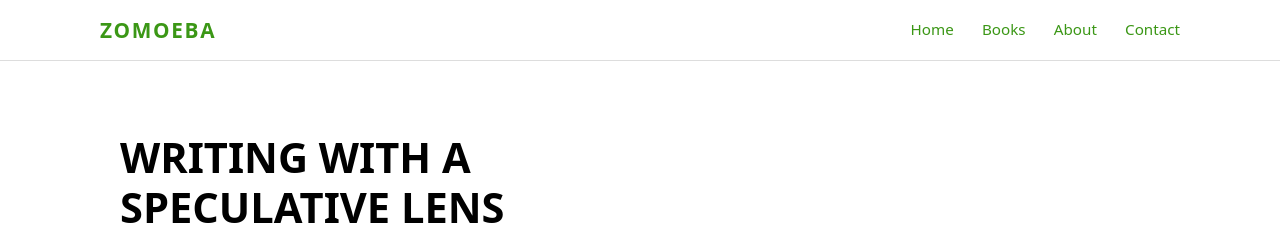
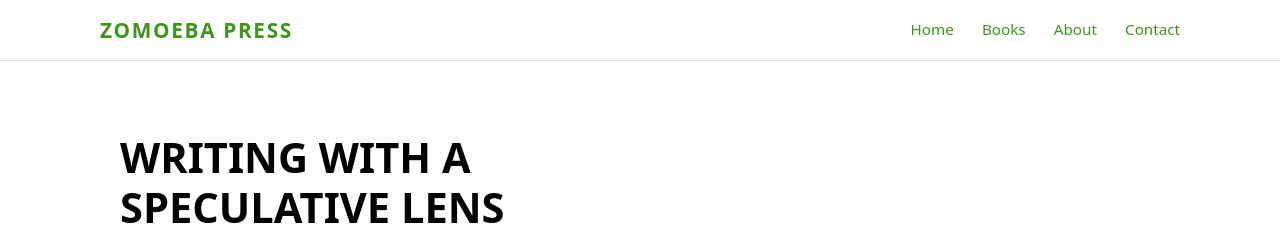
Before and after one commit to susanlynn-books/zomoeba, a Jekyll site: the page built from index.md, in a window 1280 px wide. Shown: the top 225 px of the page. Built offline with Jekyll 4.4.1, drawn with Linux system fonts in a browser that asks for light colours.

Commit message:
Update default.html

```diff
--- a/_layouts/default.html
+++ b/_layouts/default.html
@@ -10,7 +10,7 @@
 <body>
   <header class="site-header">
     <div class="container header-inner">
-      <a class="site-title" href="{{ "/zomoeba/" | relative_url }}">Zomoeba</a>
+      <a class="site-title" href="{{ "/zomoeba/" | relative_url }}">Zomoeba Press</a>
       <nav class="site-nav">
         <a href="{{ "/zomoeba/" | relative_url }}">Home</a>
         <a href="{{ "/zomoeba/books/" | relative_url }}">Books</a>
```
